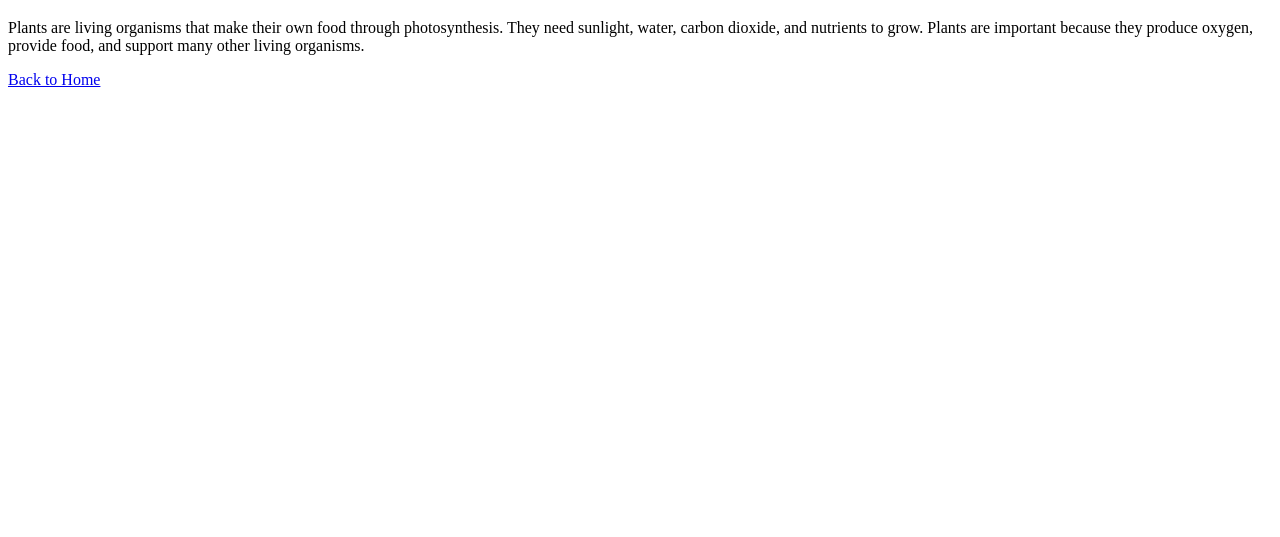
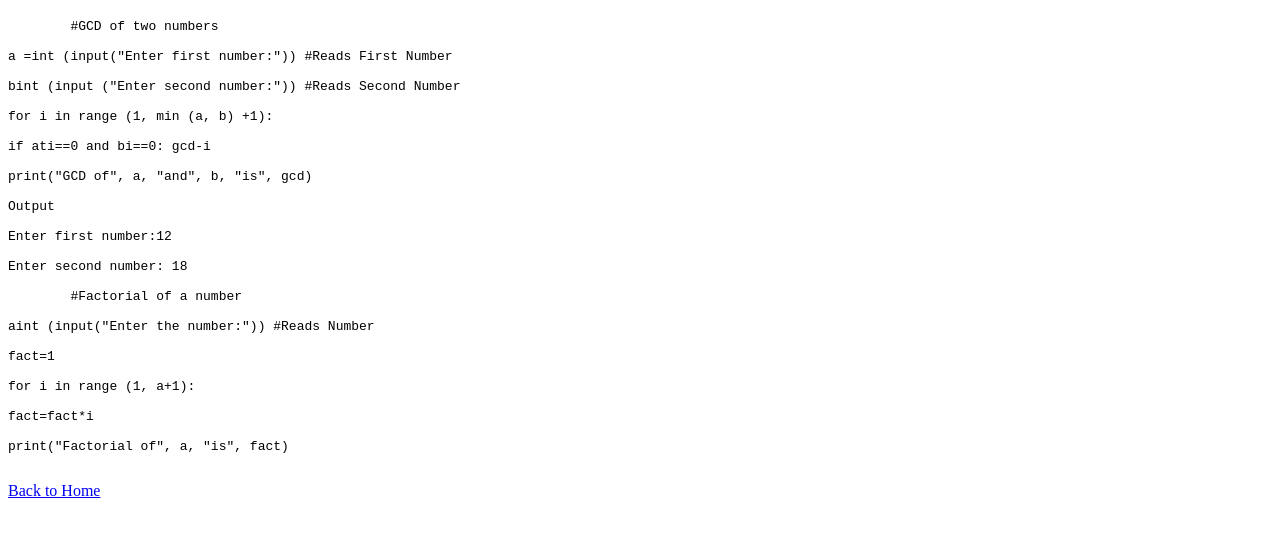
Before and after one commit to Apps-Domain/Vote, a plain HTML site: page slot4.html in a window 1280 px wide. Shown: the part 61-598 px from the top of the page. Drawn offline with Linux system fonts and the light colour scheme.

Commit message:
Update slot4.html

```diff
--- a/slot4.html
+++ b/slot4.html
@@ -9,12 +9,37 @@
 
     <h1>Slot 4</h1>
 
-    <p>
-        Plants are living organisms that make their own food through
-        photosynthesis. They need sunlight, water, carbon dioxide, and
-        nutrients to grow. Plants are important because they produce
-        oxygen, provide food, and support many other living organisms.
-    </p>
+    <pre>
+        #GCD of two numbers
+
+a =int (input("Enter first number:")) #Reads First Number
+
+bint (input ("Enter second number:")) #Reads Second Number
+
+for i in range (1, min (a, b) +1):
+
+if ati==0 and bi==0: gcd-i
+
+print("GCD of", a, "and", b, "is", gcd)
+
+Output
+
+Enter first number:12
+
+Enter second number: 18
+
+        #Factorial of a number
+
+aint (input("Enter the number:")) #Reads Number
+
+fact=1
+
+for i in range (1, a+1):
+
+fact=fact*i
+
+print("Factorial of", a, "is", fact)
+    </pre>
 
     <a href="index.html">Back to Home</a>
 
```
